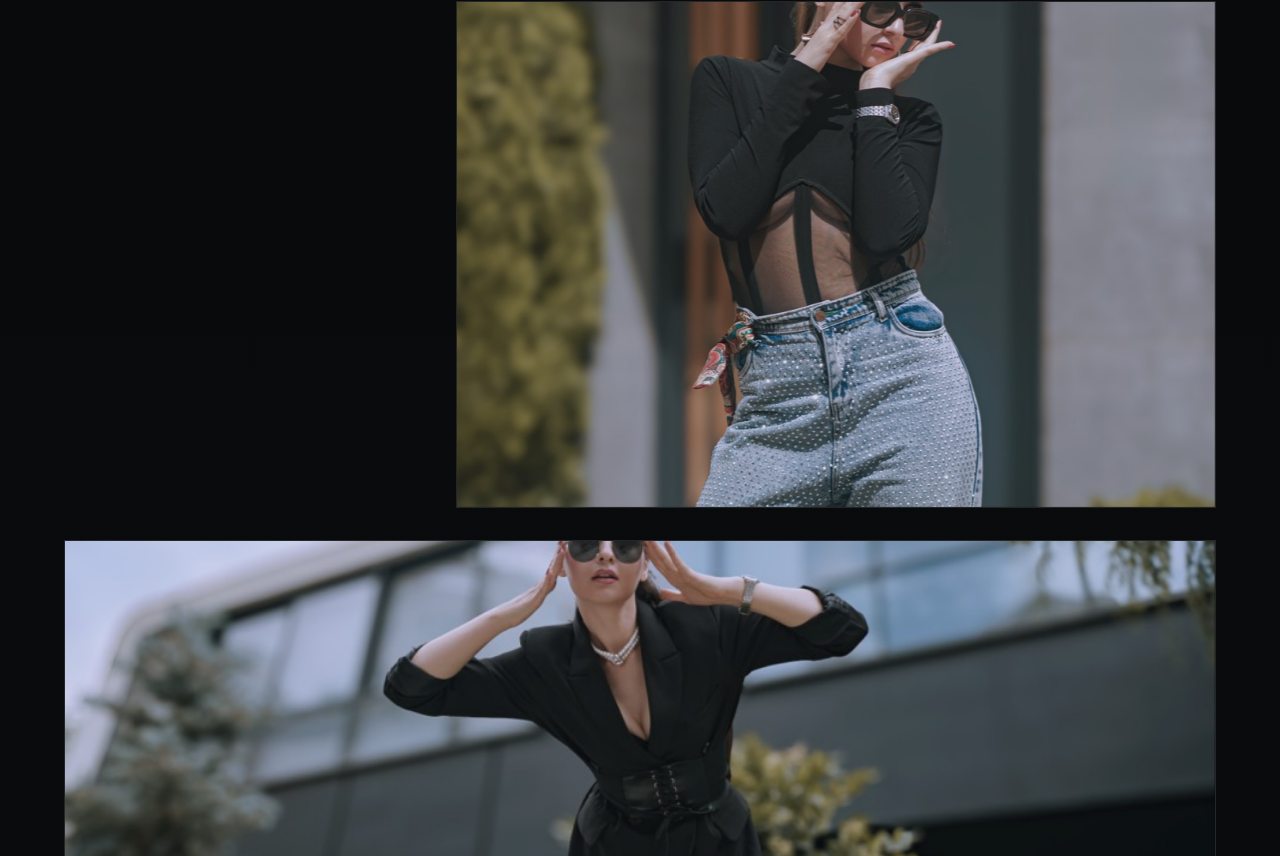
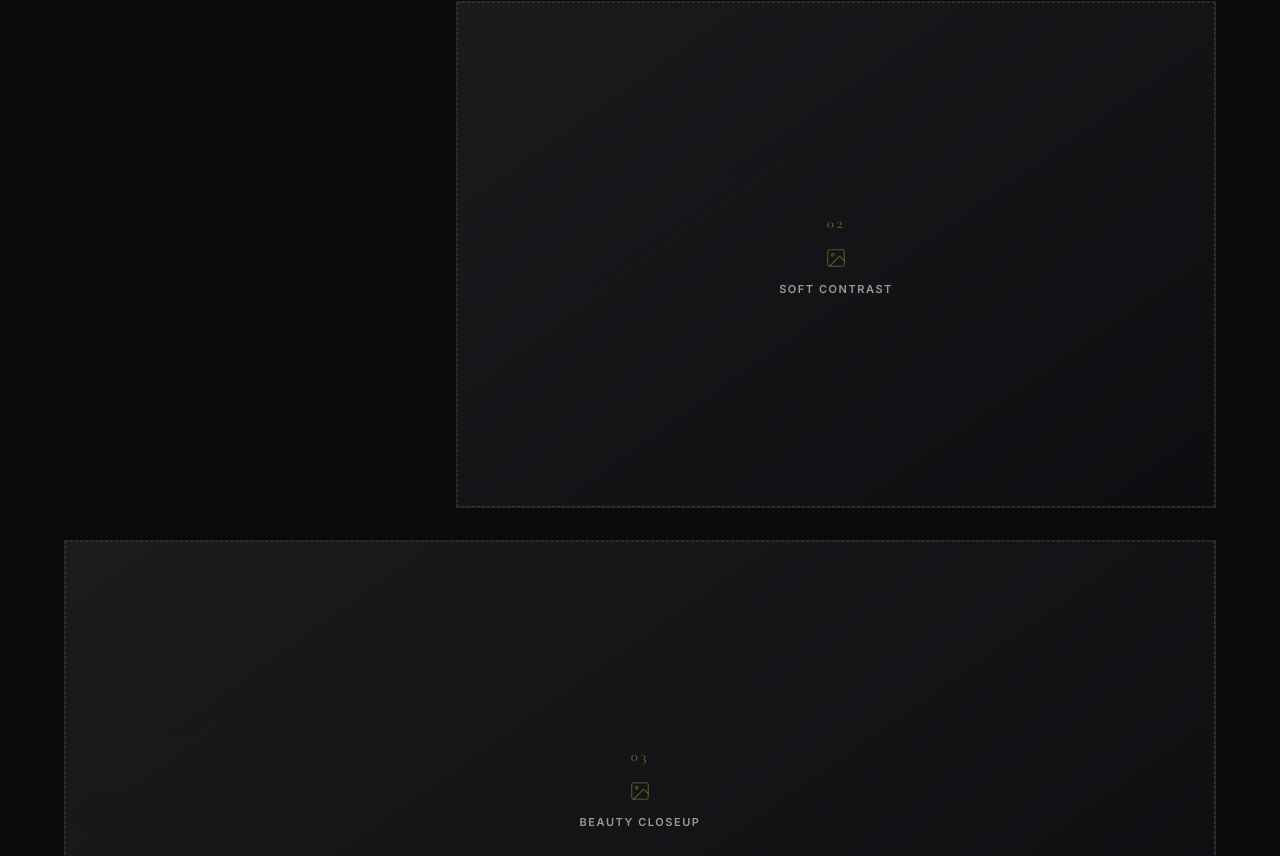
Before and after one commit to mforoughi89-star/shahrzad-portfolio, a React (Vite) app: page / in a window 1280 px wide. Shown: the part 3524-4380 px from the top of the page. Built offline with nearby package versions, Linux system fonts and the light colour scheme.

Commit message:
Convert Studio & Monochrome and Color Statements to empty placeholder frames while preserving all original files

```diff
--- a/src/components/PortfolioSection/Chapter.css
+++ b/src/components/PortfolioSection/Chapter.css
@@ -173,6 +173,77 @@
 
 .chapter-lazy-image img {
   display: block;
+}
+
+/* ── Empty Frame Placeholder ── */
+.chapter-placeholder {
+  width: 100%;
+  height: 100%;
+  aspect-ratio: 3 / 4;
+  display: flex;
+  align-items: center;
+  justify-content: center;
+  background: linear-gradient(145deg, rgba(245, 243, 238, 0.03) 0%, rgba(10, 11, 14, 0.75) 100%);
+  border: 1px dashed rgba(212, 175, 55, 0.22);
+  transition: border-color 0.4s ease, background 0.4s ease;
+  user-select: none;
+}
+
+.chapter-image-wrapper:hover .chapter-placeholder {
+  border-color: rgba(212, 175, 55, 0.6);
+  background: linear-gradient(145deg, rgba(212, 175, 55, 0.06) 0%, rgba(10, 11, 14, 0.85) 100%);
+}
+
+.chapter-placeholder-inner {
+  display: flex;
+  flex-direction: column;
+  align-items: center;
+  justify-content: center;
+  gap: 12px;
+  text-align: center;
+  padding: 24px;
+}
+
+.placeholder-number {
+  font-family: 'Cormorant Garamond', serif;
+  font-size: 15px;
+  letter-spacing: 0.18em;
+  color: rgba(212, 175, 55, 0.55);
+}
+
+.placeholder-icon {
+  color: rgba(212, 175, 55, 0.4);
+  transition: color 0.3s ease, transform 0.3s ease;
+}
+
+.chapter-image-wrapper:hover .placeholder-icon {
+  color: var(--gold);
+  transform: scale(1.08);
+}
+
+.placeholder-label {
+  font-size: 11px;
+  font-weight: 600;
+  letter-spacing: 0.14em;
+  text-transform: uppercase;
+  color: rgba(245, 243, 238, 0.6);
+  transition: color 0.3s ease;
+}
+
+.chapter-image-wrapper:hover .placeholder-label {
+  color: var(--gold);
+}
+
+.chapter-grid.editorial .chapter-image-wrapper:nth-child(4) .chapter-placeholder {
+  aspect-ratio: 16 / 9;
+}
+
+.chapter--studio .chapter-grid > :nth-child(2) .chapter-placeholder {
+  aspect-ratio: 3 / 2;
+}
+
+.chapter--studio .chapter-grid > :nth-child(3) .chapter-placeholder {
+  aspect-ratio: 21 / 9;
 }
 
 /* ── Editorial hover ── */
--- a/src/components/PortfolioSection/Chapter.jsx
+++ b/src/components/PortfolioSection/Chapter.jsx
@@ -56,6 +56,8 @@
       <div className={`chapter-grid ${layout}`}>
         {images.map((image, index) => (
           <figure key={`${title}-${index}`} className="chapter-image-wrapper">
+            {image.url ? (
+              <>
                 <LazyImage
                   src={image.url}
                   alt={image.alt || `${title} ${index + 1}`}
@@ -65,6 +67,31 @@
                 <figcaption className="chapter-image-overlay">
                   <span>{image.caption || title}</span>
                 </figcaption>
+              </>
+            ) : (
+              <div className="chapter-placeholder">
+                <div className="chapter-placeholder-inner">
+                  <span className="placeholder-number">{String(index + 1).padStart(2, '0')}</span>
+                  <svg
+                    className="placeholder-icon"
+                    width="22"
+                    height="22"
+                    viewBox="0 0 24 24"
+                    fill="none"
+                    stroke="currentColor"
+                    strokeWidth="1.2"
+                    strokeLinecap="round"
+                    strokeLinejoin="round"
+                    aria-hidden="true"
+                  >
+                    <rect x="3" y="3" width="18" height="18" rx="2" ry="2" />
+                    <circle cx="8.5" cy="8.5" r="1.5" />
+                    <polyline points="21 15 16 10 5 21" />
+                  </svg>
+                  <span className="placeholder-label">{image.caption || 'Upcoming Look'}</span>
+                </div>
+              </div>
+            )}
           </figure>
         ))}
       </div>
--- a/src/components/PortfolioSection/PortfolioSection.jsx
+++ b/src/components/PortfolioSection/PortfolioSection.jsx
@@ -48,10 +48,16 @@
     description: 'Timeless minimalism. Classic studio work with focus on silhouette, form, and light.',
     layout: 'editorial',
     images: [
+      /* Preserved files for future placement:
       { url: realImage('studio-01.jpg'), alt: 'Shahrzad studio portrait 1', caption: 'Form Study' },
       { url: realImage('studio-02.jpg'), alt: 'Shahrzad studio portrait 2', caption: 'Soft Contrast' },
       { url: realImage('studio-03.jpg'), alt: 'Shahrzad monochrome portrait', caption: 'Beauty Closeup' },
       { url: realImage('studio-landscape.jpg'), alt: 'Shahrzad studio landscape frame', caption: 'Timeless Frame' },
+      */
+      { url: '', alt: 'Studio Look 01', caption: 'Form Study' },
+      { url: '', alt: 'Studio Look 02', caption: 'Soft Contrast' },
+      { url: '', alt: 'Studio Look 03', caption: 'Beauty Closeup' },
+      { url: '', alt: 'Studio Look 04', caption: 'Timeless Frame' },
     ],
   },
   {
@@ -59,10 +65,16 @@
     description: 'Bold palettes, vivid scenes, and dynamic compositions that command attention.',
     layout: 'grid',
     images: [
+      /* Preserved files for future placement:
       { url: realImage('color-01.jpg'), alt: 'Shahrzad colorful outfit 1', caption: 'Vivid Mood' },
       { url: realImage('color-02.jpg'), alt: 'Shahrzad colorful outfit 2', caption: 'Color Field' },
       { url: realImage('color-03.jpg'), alt: 'Shahrzad colorful outfit 3', caption: 'Dynamic Palette' },
       { url: realImage('color-04.jpg'), alt: 'Shahrzad bold color statement', caption: 'Statement' },
+      */
+      { url: '', alt: 'Color Look 01', caption: 'Vivid Mood' },
+      { url: '', alt: 'Color Look 02', caption: 'Color Field' },
+      { url: '', alt: 'Color Look 03', caption: 'Dynamic Palette' },
+      { url: '', alt: 'Color Look 04', caption: 'Statement' },
     ],
   },
 ];
```
Lines whose indentation alone changed are shown as unchanged.
